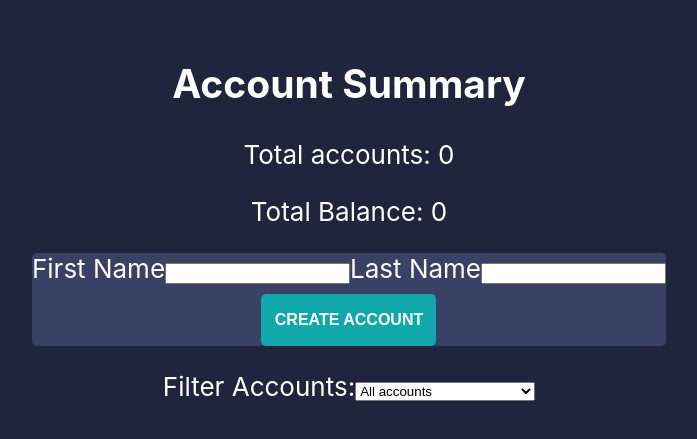
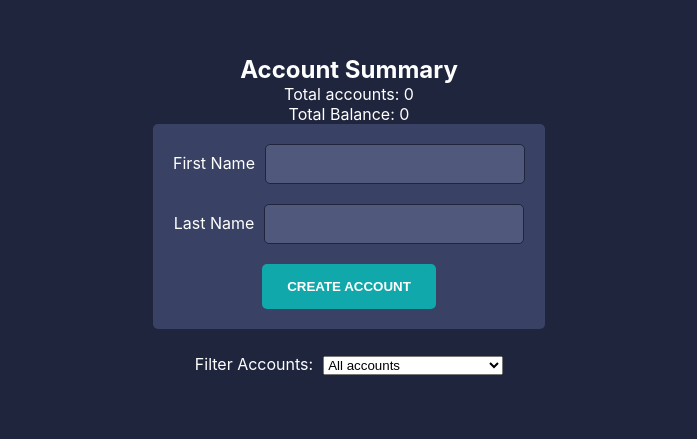
Before and after one commit to JurgitaE/bank-v1, a React (Create React App) app: page / in a window 1280 px wide. Shown: the part 185-624 px from the top of the page, without its empty margins (291-988 px from the left). Built offline with nearby package versions, Linux system fonts and the light colour scheme.

Commit message:
form component styling

```diff
--- a/src/App.css
+++ b/src/App.css
@@ -37,6 +37,13 @@
     }
 }
  */
+
+body,
+body * {
+    box-sizing: border-box;
+    margin: 0;
+    padding: 0;
+}
 .App {
     text-align: center;
 }
@@ -48,7 +55,6 @@
     flex-direction: column;
     align-items: center;
     justify-content: center;
-    font-size: calc(10px + 2vmin);
     color: white;
 }
 
@@ -63,16 +69,40 @@ form {
     background: #394264;
     border-radius: 5px;
     margin-bottom: 25px;
+    padding: 20px;
 }
 
 form div {
-    display: inline-block;
+    display: block;
+    text-align: center;
+    margin-bottom: 20px;
+}
+
+input[type='text'] {
+    width: 260px;
+    height: 40px;
+    margin-top: 20px auto;
+    padding-left: 10px;
+    background: #50597b;
+    color: #fff;
+    border: solid 1px #1f253d;
+    border-radius: 5px;
+    letter-spacing: 1px;
+    text-transform: uppercase;
+}
+input[type='text']:focus {
+    border: 1px solid #11a8ab;
+    outline: none;
+    outline-offset: 5px;
+}
+
+label {
+    padding-right: 10px;
+    width: 85px;
 }
 button {
+    padding: 15px 25px;
     display: block;
-    width: 175px;
-    line-height: 50px;
-    font-size: 16px;
     font-weight: 700;
     text-align: center;
     margin: 0 auto;
@@ -88,7 +118,10 @@ button:hover {
 
 button.add {
     background: #11a8ab;
-    margin-top: 10px;
     color: #fff;
     text-transform: uppercase;
 }
+
+button.add:hover {
+    background: #0f9295;
+}
```
